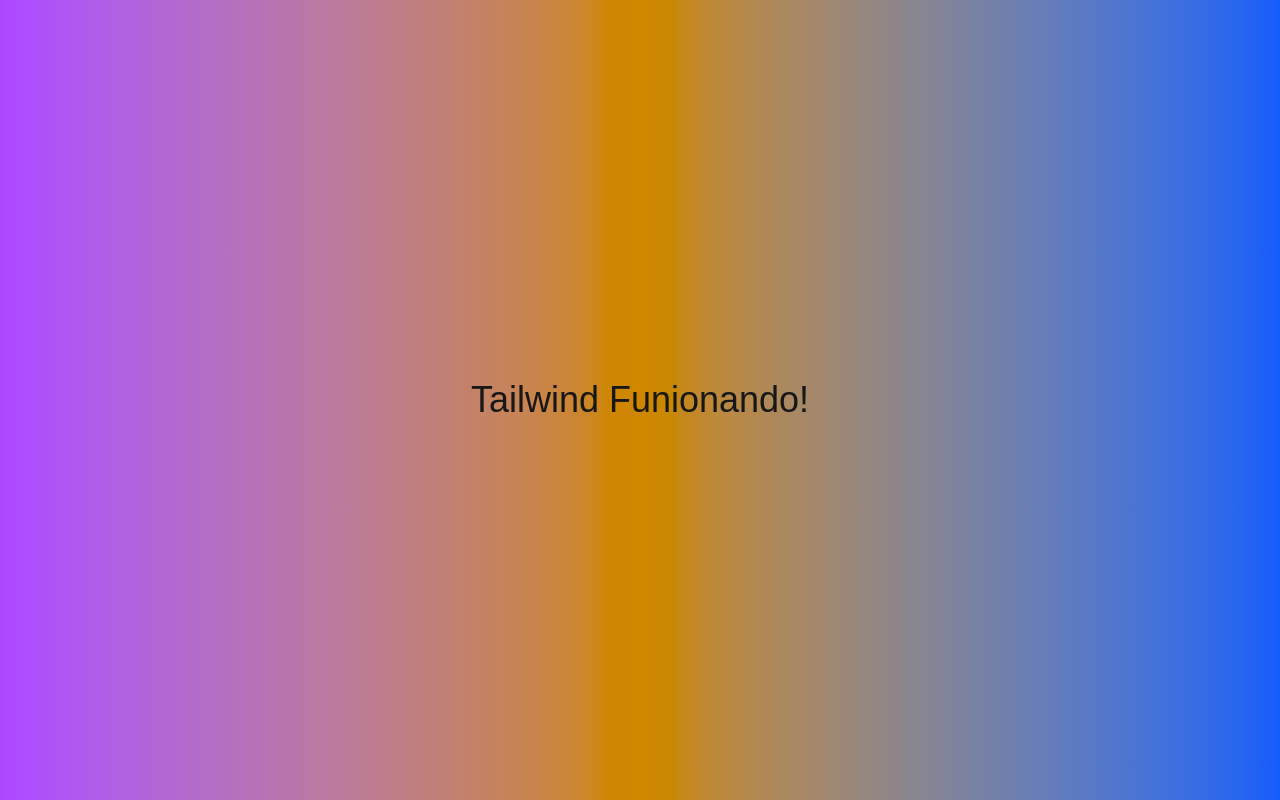
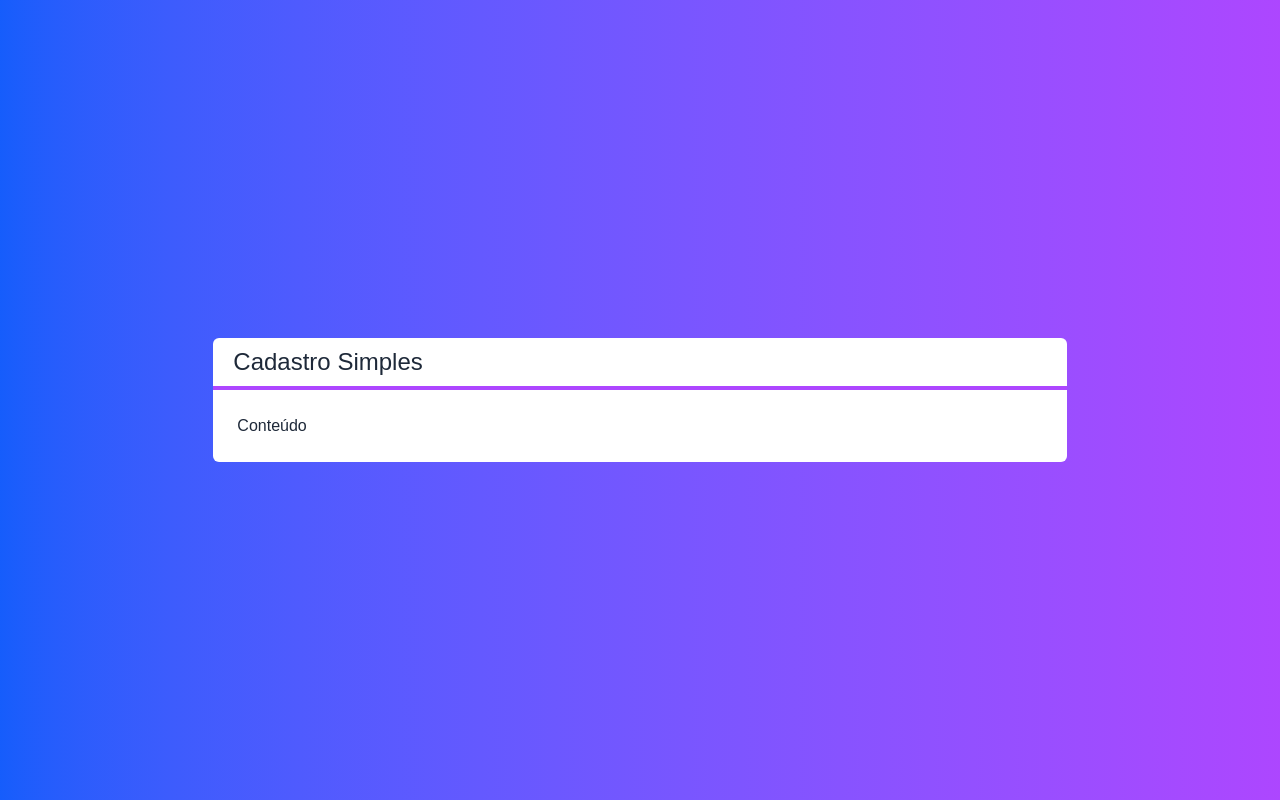
Before and after one commit to pitercoding/next-crud, a Next.js app: page / in a window 1280 px wide. Built offline with nearby package versions, Linux system fonts and the light colour scheme.

Commit message:
feat(componentes): adicionar componentes Layout e Titulo

```diff
--- a/src/app/page.tsx
+++ b/src/app/page.tsx
@@ -1,7 +1,13 @@
+import Layout from "@/components/Layout"
+
 export default function Home() {
   return(
-    <div className="flex h-screen justify-center items-center bg-gradient-to-r from-purple-500 via-yellow-600 to-blue-600">
-      <span className="text-4xl">Tailwind Funionando!</span>
+    <div className={`
+    flex h-screen justify-center items-center bg-linear-to-r from-blue-600 to-purple-500 text-white
+    `}>
+      <Layout titulo="Cadastro Simples">
+        <span>Conteúdo</span>
+      </Layout>
     </div>
   )
 }
--- /dev/null
+++ b/src/components/Layout.tsx
@@ -0,0 +1,20 @@
+import Titulo from "./Titulo";
+
+interface LayoutProps {
+    titulo: string;
+    children: React.ReactNode;
+}
+
+export default function Layout(props: LayoutProps) {
+  return (
+    <div
+      className={`
+            flex flex-col w-2/3 bg-white text-gray-800 rounded-md
+    `}>
+        <Titulo>{props.titulo}</Titulo>
+        <div className="p-6">
+            {props.children}
+        </div>
+    </div>
+  );
+}
--- /dev/null
+++ b/src/components/Titulo.tsx
@@ -0,0 +1,19 @@
+import React from "react";
+
+interface TituloProps {
+  children: React.ReactNode;
+}
+
+export default function Titulo({ children }: TituloProps) {
+  return (
+    <div
+      className={`
+            flex flex-col justify-center
+    `}>
+        <h1 className="px-5 py-2 text-2xl">
+            {children}
+        </h1>
+        <hr className="border-2 border-purple-500" />
+    </div>
+  );
+}
```
